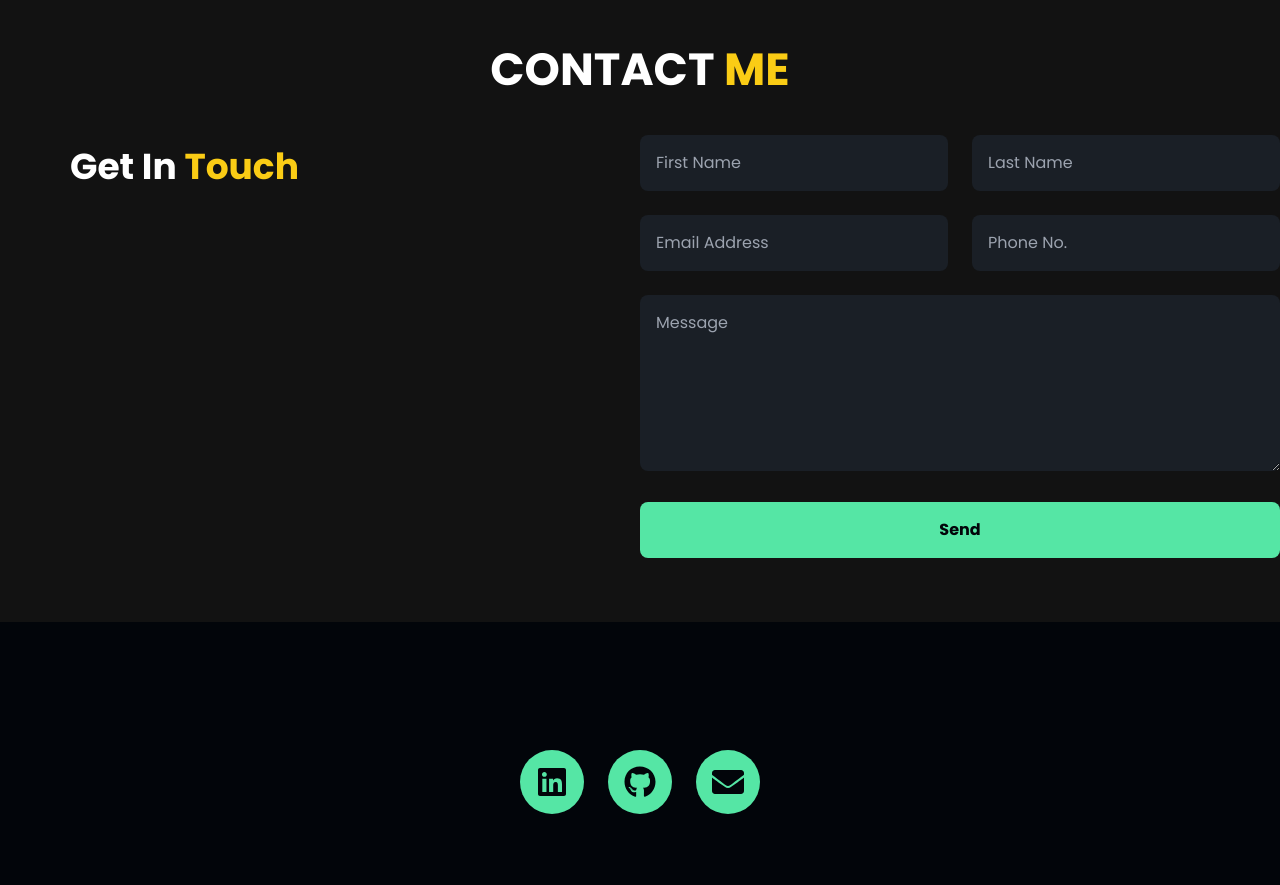
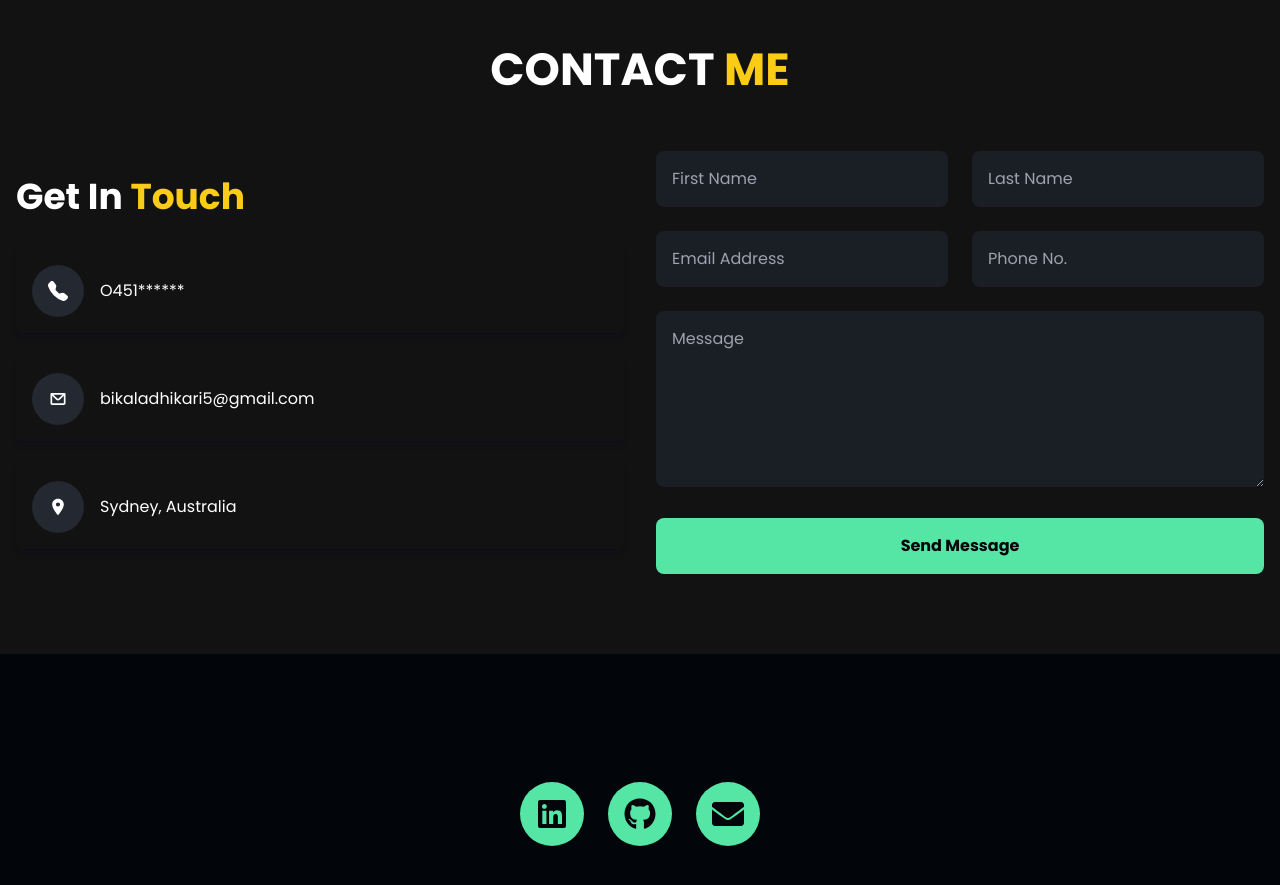
Before and after one commit to Bikal-Adhikari/portfolio-typescript, a Next.js app: page / in a window 1280 px wide. Shown: the part 3500-4385 px from the top of the page. Built offline with nearby package versions, Linux system fonts and the light colour scheme.

Commit message:
Contact me Section working now

```diff
--- a/Components/ContactMe.tsx
+++ b/Components/ContactMe.tsx
@@ -1,54 +1,121 @@
-import { useState, ChangeEvent, FormEvent } from "react";
+import React, { ChangeEvent, useState } from "react";
+import { BsFillTelephoneFill } from "react-icons/bs";
+import { CgMail } from "react-icons/cg";
+import { MdLocationOn } from "react-icons/md";
+import emailjs from "emailjs-com";
 
-const ContactMe = () => {
-  const formInitialDetails = {
+const Contact: React.FC = () => {
+  const [formDetails, setFormDetails] = useState({
     firstName: "",
     lastName: "",
     email: "",
     phone: "",
     message: "",
-  };
+  });
 
-  const [formDetails, setFormDetails] = useState(formInitialDetails);
-  const [buttonText, setButtonText] = useState("Send");
-  const [status, setStatus] = useState<{ success?: boolean; message?: string }>(
-    {}
-  );
+  const [status, setStatus] = useState({
+    message: "",
+    success: false,
+  });
 
-  const onFormUpdate = (category: string, value: string) => {
+  const [buttonText, setButtonText] = useState("Send Message");
+
+  const onFormUpdate = (field: string, value: string) => {
     setFormDetails({
       ...formDetails,
-      [category]: value,
+      [field]: value,
     });
   };
 
-  const handleSubmit = (e: FormEvent) => {
+  const handleSubmit = (e: React.FormEvent<HTMLFormElement>) => {
     e.preventDefault();
     setButtonText("Sending...");
-    // Simulate sending message
-    setTimeout(() => {
-      setButtonText("Send");
-      setFormDetails(formInitialDetails);
-      setStatus({ success: true, message: "Message sent successfully" });
-    }, 2000);
+
+    const templateParams = {
+      firstName: formDetails.firstName,
+      lastName: formDetails.lastName,
+      email: formDetails.email,
+      phone: formDetails.phone,
+      message: formDetails.message,
+    };
+
+    emailjs
+      .send(
+        process.env.NEXT_PUBLIC_EMAILJS_SERVICE_ID!,
+        process.env.NEXT_PUBLIC_EMAILJS_TEMPLATE_ID!,
+        templateParams,
+        process.env.NEXT_PUBLIC_EMAILJS_USER_ID!
+      )
+      .then(
+        (response) => {
+          console.log("SUCCESS!", response.status, response.text);
+          setButtonText("Send Message");
+          setStatus({
+            message: "Message sent successfully!",
+            success: true,
+          });
+          setFormDetails({
+            firstName: "",
+            lastName: "",
+            email: "",
+            phone: "",
+            message: "",
+          });
+        },
+        (error) => {
+          console.log("FAILED...", error);
+          setButtonText("Send Message");
+          setStatus({
+            message: "Failed to send message. Please try again.",
+            success: false,
+          });
+        }
+      );
   };
 
   return (
     <section className="py-16 bg-[#121212] text-white">
-      <div className=" pt-[4rem] md:pt-[2rem] pb-[4rem] md:pb-[2rem]">
+      <div className="pt-[4rem] md:pt-[2rem] pb-[4rem] md:pb-[2rem]">
         <h1 className="heading">
           Contact <span className="text-yellow-400">Me</span>
         </h1>
       </div>
       <div className="container mx-auto flex flex-col md:flex-row items-center">
-        <div className="md:w-1/2 flex justify-center md:justify-center">
-          <div className="w-full h-full md:w-[500px] md:h-[400px] relative">
-            <h3 className="text-4xl font-semibold mb-8">
-              Get In <span className="text-yellow-400"> Touch</span>
-            </h3>
+        <div className="md:w-1/2 p-4">
+          <h3 className="text-4xl font-semibold mb-8">
+            Get In <span className="text-yellow-400">Touch</span>
+          </h3>
+          <div className="space-y-6">
+            <div
+              data-aos="zoom-in"
+              className="flex items-center shadow-md shadow-[#06092e41] duration-500 p-4 rounded-md"
+            >
+              <p className="rounded-full bg-gray-700 bg-opacity-50 p-4">
+                <BsFillTelephoneFill size={20} />
+              </p>
+              <span className="ml-4">O451******</span>
+            </div>
+            <div
+              data-aos="zoom-in"
+              className="flex items-center shadow-md shadow-[#06092e41] duration-500 p-4 rounded-md"
+            >
+              <p className="rounded-full bg-gray-700 bg-opacity-50 p-4">
+                <CgMail size={20} />
+              </p>
+              <span className="ml-4">bikaladhikari5@gmail.com</span>
+            </div>
+            <div
+              data-aos="zoom-in"
+              className="flex items-center shadow-md shadow-[#06092e41] duration-500 p-4 rounded-md"
+            >
+              <p className="rounded-full bg-gray-700 bg-opacity-50 p-4">
+                <MdLocationOn size={20} />
+              </p>
+              <span className="ml-4">Sydney, Australia</span>
+            </div>
           </div>
         </div>
-        <div className="md:w-1/2 mt-12 md:mt-0">
+        <div className="md:w-1/2 mt-12 md:mt-0 p-4">
           <form onSubmit={handleSubmit} className="space-y-6">
             <div className="grid grid-cols-1 md:grid-cols-2 gap-6">
               <input
@@ -124,4 +191,4 @@ const ContactMe = () => {
   );
 };
 
-export default ContactMe;
+export default Contact;
--- a/package.json
+++ b/package.json
@@ -12,6 +12,7 @@
     "@heroicons/react": "^2.1.3",
     "animate.css": "^4.1.1",
     "aos": "^3.0.0-beta.6",
+    "emailjs-com": "^3.2.0",
     "next": "14.2.3",
     "react": "^18",
     "react-dom": "^18",
```
Also changed, not shown: 2 other files (tests, documents, lock files or other folders).
